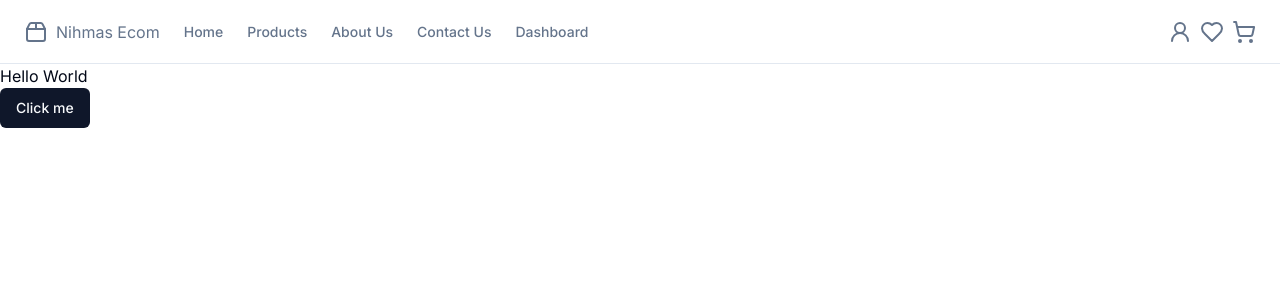
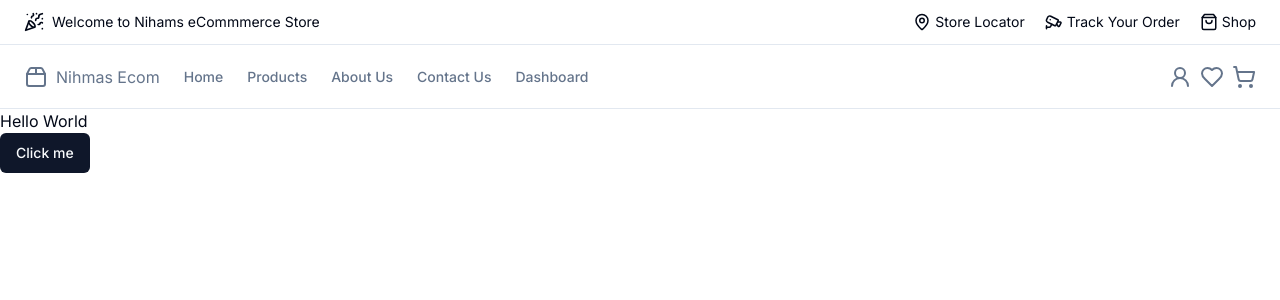
Before and after one commit to AhshanHabib26/Nihams-Ecom-Client, a Next.js app: page / in a window 1280 px wide. Shown: the top 300 px of the page. Built offline with nearby package versions, Linux system fonts and the light colour scheme.

Commit message:
Top Nav Added

```diff
--- a/src/app/(withCommonLayout)/layout.tsx
+++ b/src/app/(withCommonLayout)/layout.tsx
@@ -1,9 +1,9 @@
-import { MainNavbar } from "@/shared/Navbar";
+import MainNav from "@/shared/MainNav";
 
 const CommonLayout = ({ children }: { children: React.ReactNode }) => {
   return (
     <>
-      <MainNavbar />
+      <MainNav/>
       <div className="min-h-screen">{children}</div>
       {/* <Footer /> */}
     </>
--- /dev/null
+++ b/src/shared/MainNav.tsx
@@ -0,0 +1,14 @@
+import React from 'react'
+import TopNav from './TopNav'
+import { MainNavbar } from './Navbar'
+
+const MainNav = () => {
+  return (
+    <div>
+        <TopNav/>
+        <MainNavbar/>
+    </div>
+  )
+}
+
+export default MainNav
--- /dev/null
+++ b/src/shared/TopNav.tsx
@@ -0,0 +1,29 @@
+import { Cctv, MapPin, PartyPopper, ShoppingBag } from "lucide-react";
+import React from "react";
+
+const TopNav = () => {
+  return (
+    <div className="flex items-center justify-between px-4 md:px-6 py-3 border-b-[1px]">
+      <div className="flex items-center gap-2">
+        <PartyPopper size={20} />
+        <h1 className=" text-sm">Welcome to Nihams eCommmerce Store</h1>
+      </div>
+      <div className="flex items-center gap-5">
+        <div className="flex items-center gap-1">
+          <MapPin size={18} />
+          <p className="text-sm"> Store Locator</p>
+        </div>
+        <div className="flex items-center gap-1">
+          <Cctv size={18} />
+          <p className=" text-sm">Track Your Order</p>
+        </div>
+        <div className="flex items-center gap-1">
+          <ShoppingBag size={18} />
+          <p className=" text-sm">Shop</p>
+        </div>
+      </div>
+    </div>
+  );
+};
+
+export default TopNav;
```
